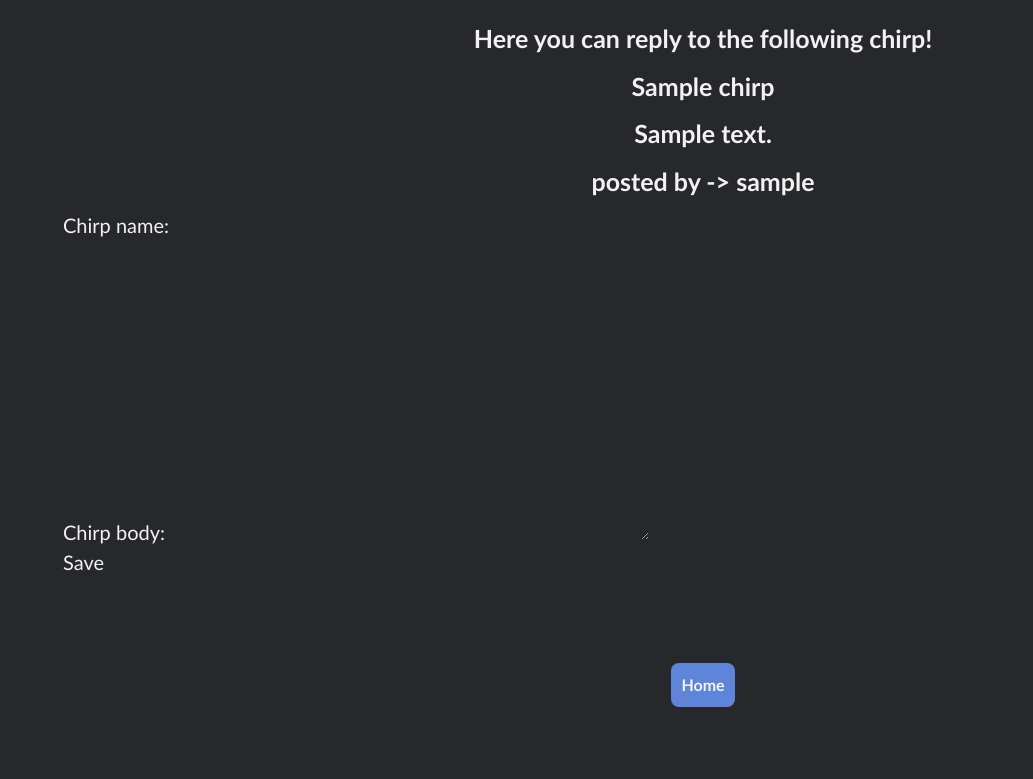
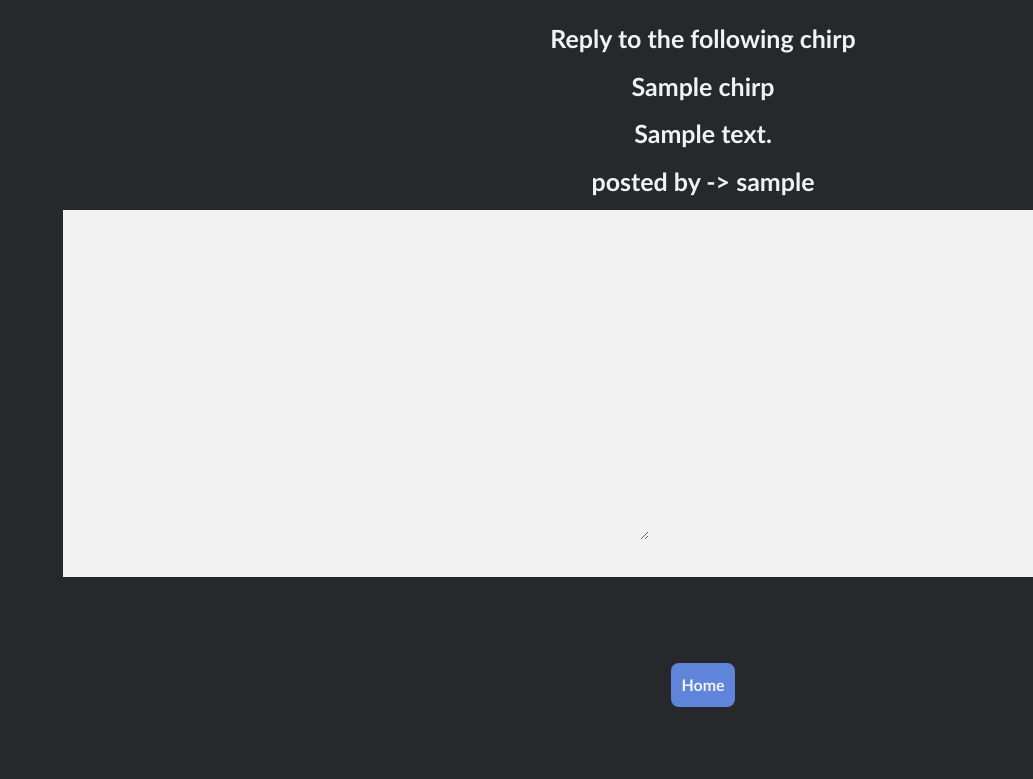
Before and after one commit to AaronCumming/Chirper, a Django app: page /1/create/ in a window 1280 px wide; the page is wider, and only the part inside the window is pictured. Shown: the part 92-871 px from the top of that part, without its empty margins (247-1280 px from the left). Run offline with Django 5.2, Linux system fonts and the light colour scheme; tables that the repository leaves empty hold one stand-in row (values such as "Sample post").

Commit message:
Front End Changes

```diff
--- a/chirper/static/style.css
+++ b/chirper/static/style.css
@@ -127,7 +127,7 @@
     font-weight:bold;
     border-radius: 8px;
     border: none;
-    color: white;
+    color: #f2f2f2;
     text-align: center;
     text-decoration: none;
     display: inline-block;
@@ -146,4 +146,5 @@
 
 form {
     border:20px #5F85DB;
+    background-color:#f2f2f2;
 }
--- a/chirper/templates/chirper/chat/chirp_create_reply.html
+++ b/chirper/templates/chirper/chat/chirp_create_reply.html
@@ -4,7 +4,7 @@
 
 <link rel="stylesheet" href="{% static 'style.css' %}">
 
-<h3>Here you can reply to the following chirp!</h3>
+<h3>Reply to the following chirp</h3>
 
 <h3>{{ parent_chirp.chirp_name }}</h4>
 
```
